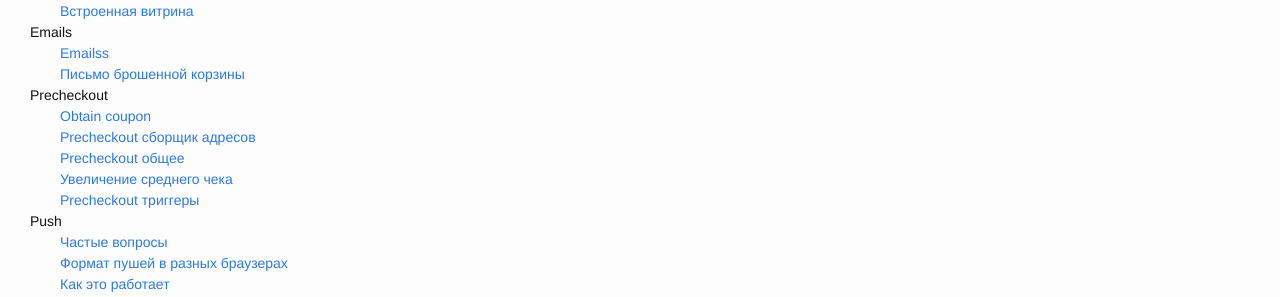
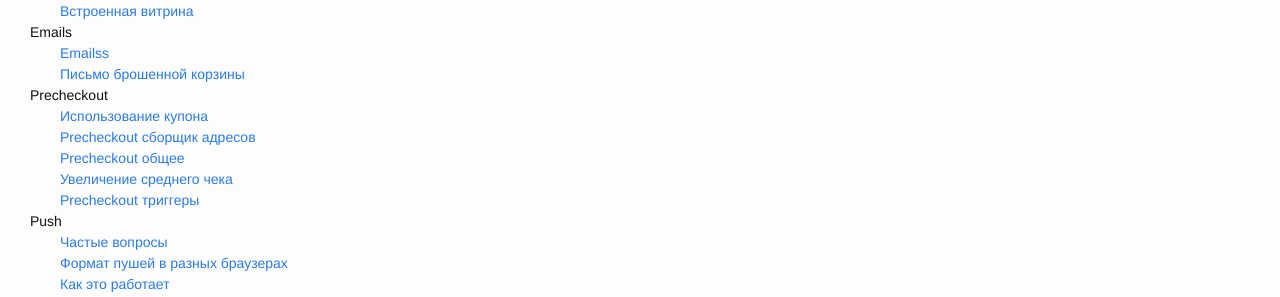
Before and after one commit to flocktory/flocktory.github.io, a Jekyll site: the page built from ru/index.md, in a window 1280 px wide. Shown: the part 328-625 px from the top of the page. Built offline with Jekyll 4.4.1, drawn with Linux system fonts in a browser that asks for light colours.

Commit message:
f rename coupon section

```diff
--- a/_docs_ru/precheckout/coupon.md
+++ b/_docs_ru/precheckout/coupon.md
@@ -1,6 +1,6 @@
 ---
 layout: doc
-title:  "Obtain coupon"
+title:  "Использование купона"
 section: precheckout
 ---
 
```
